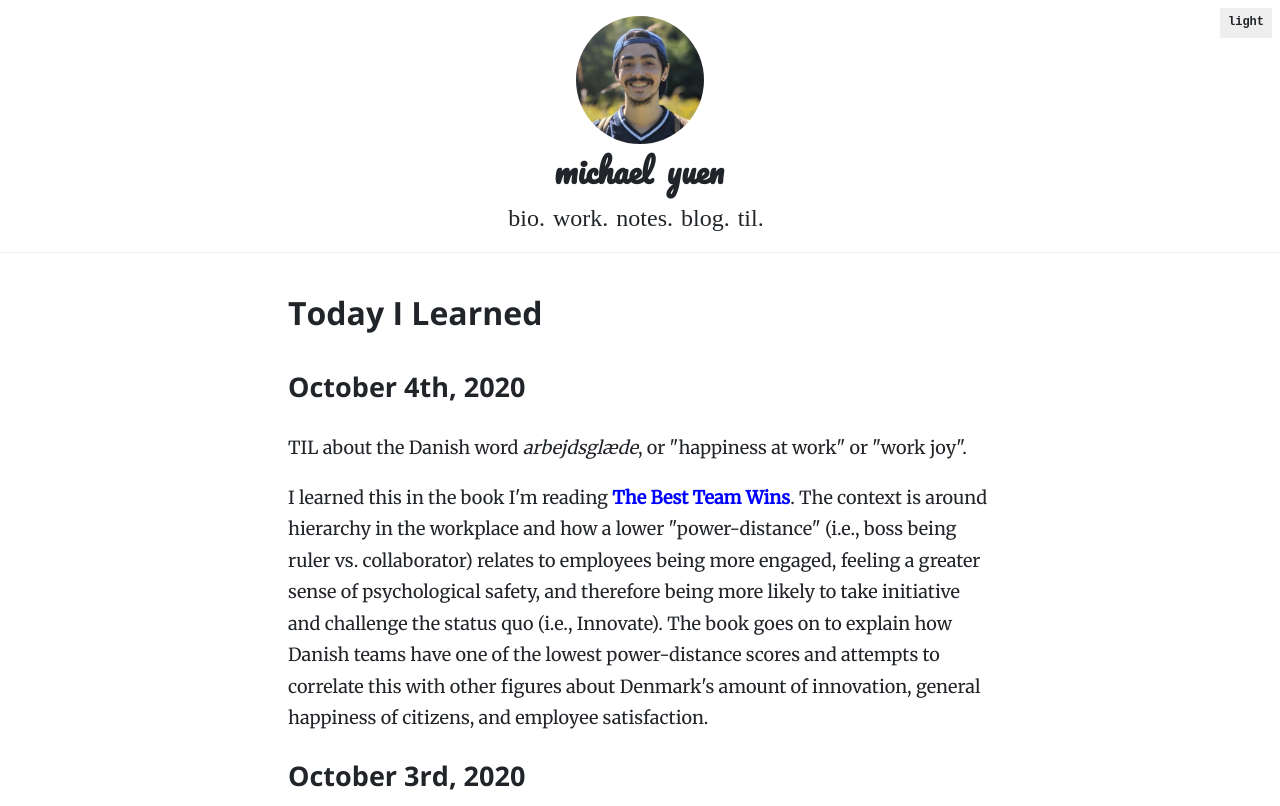
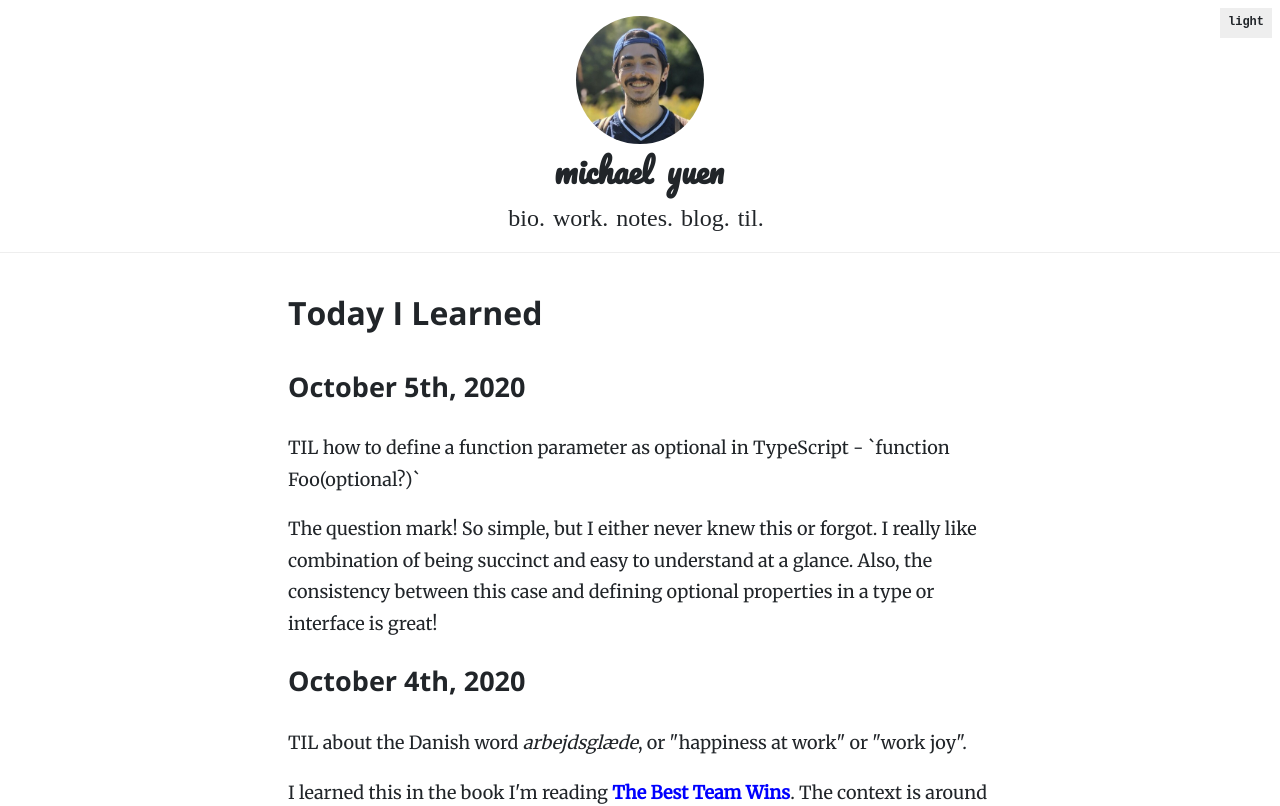
Before and after one commit to michaelyuen/personal-website, a Next.js app in the folder v5/: page /today-i-learned in a window 1280 px wide. Shown: the top 806 px of the page. Built offline with nearby package versions, Linux system fonts and the light colour scheme; a web font is replaced by a local one.

Commit message:
Add til for 2020-10-05 (#30)

```diff
--- a/v5/pages/today-i-learned.tsx
+++ b/v5/pages/today-i-learned.tsx
@@ -2,6 +2,17 @@ export default function TIL() {
   return (
     <section className="TILContainer">
       <h1>Today I Learned</h1>
+      <h2>October 5th, 2020</h2>
+      <p>
+        TIL how to define a function parameter as optional in TypeScript -
+        `function Foo(optional?){}`
+      </p>
+      <p>
+        The question mark! So simple, but I either never knew this or forgot. I
+        really like combination of being succinct and easy to understand at a
+        glance. Also, the consistency between this case and defining optional
+        properties in a type or interface is great!
+      </p>
       <h2>October 4th, 2020</h2>
       <p>
         TIL about the Danish word <em>arbejdsgl&aelig;de</em>, or "happiness at
```
